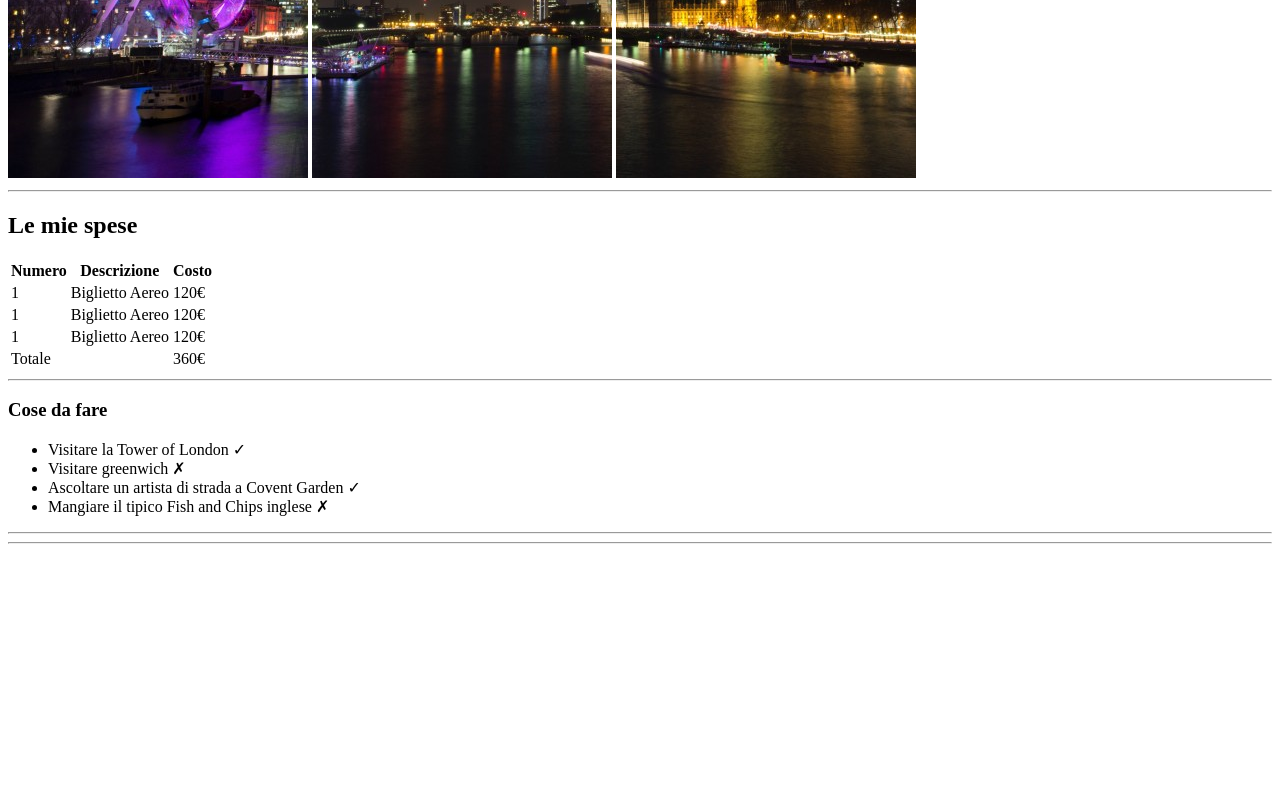
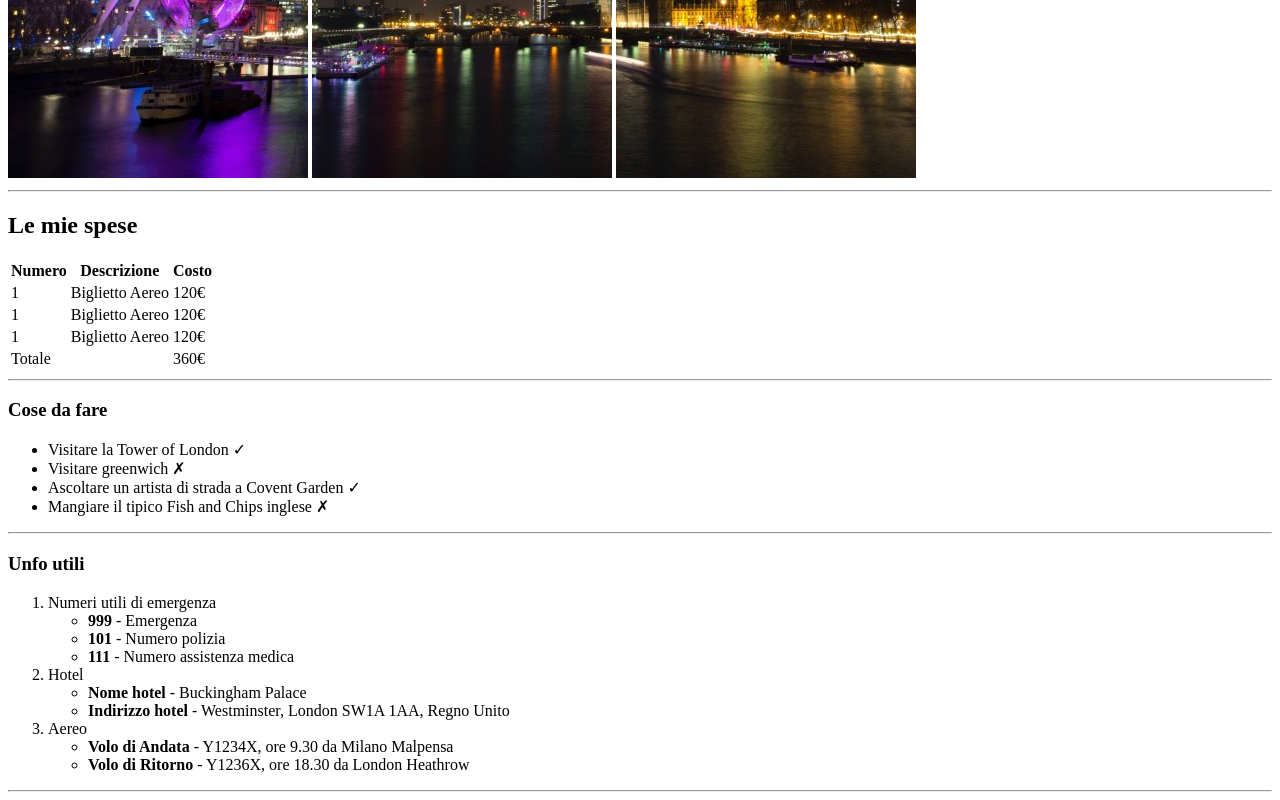
Before and after one commit to EsterSPR/html-london-trip, a plain HTML site: page index.html in a window 1280 px wide. Shown: the part 502-1302 px from the top of the page. Before the commit the page ends 1054 px from the top, so only its background shows below. Drawn offline with Linux system fonts and the light colour scheme.

Commit message:
Inserita section 3

```diff
--- a/index.html
+++ b/index.html
@@ -66,7 +66,25 @@
         <hr>
 
         <section>
-
+            <h3>Unfo utili</h3>
+            <ol>
+                <li>Numeri utili di emergenza</li>
+                    <ul>
+                        <li><strong>999</strong> - Emergenza</li>
+                        <li><strong>101</strong> - Numero polizia</li>
+                        <li><strong>111</strong> - Numero assistenza medica</li>
+                    </ul>
+                <li>Hotel</li>
+                    <ul>
+                        <li><strong>Nome hotel</strong> - Buckingham Palace</li>
+                        <li><strong>Indirizzo hotel</strong> - Westminster, London SW1A 1AA, Regno Unito</li>
+                    </ul>
+                <li>Aereo</li>
+                    <ul>
+                        <li><strong>Volo di Andata</strong> - Y1234X, ore 9.30 da Milano Malpensa</li>
+                        <li><strong>Volo di Ritorno</strong> - Y1236X, ore 18.30 da London Heathrow</li>
+                    </ul>
+            </ol>
         </section>
 
     </main>
```
